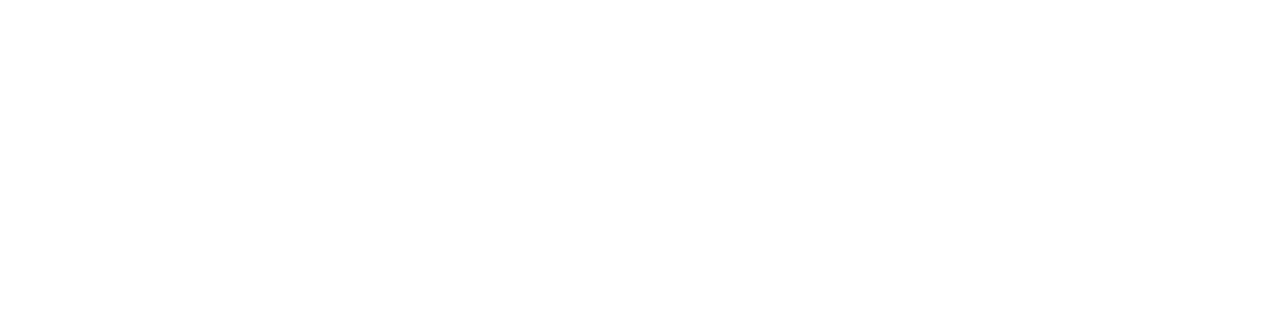
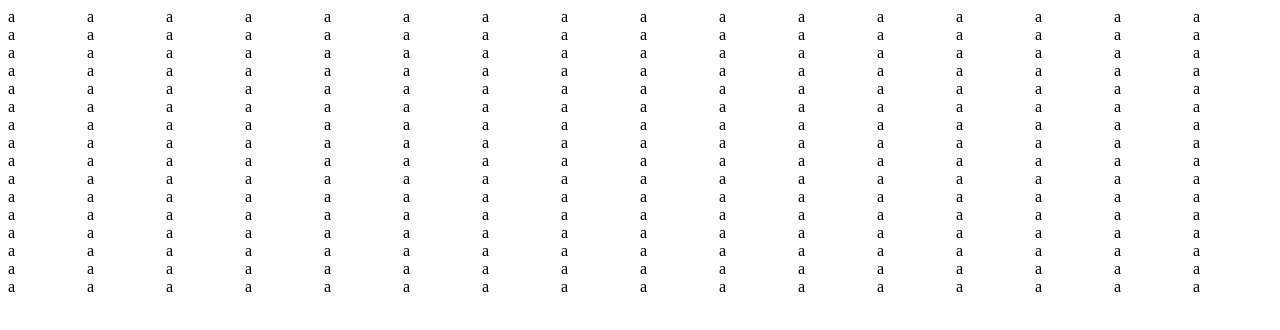
Before and after one commit to ochoav/EtchASketch, a plain HTML site: page index.html in a window 1280 px wide. Drawn offline with Linux system fonts and the light colour scheme.

Commit message:
Set up 16x16 grid

```diff
--- a/index.html
+++ b/index.html
@@ -4,10 +4,11 @@
     <meta charset="UTF-8">
     <meta http-equiv="X-UA-Compatible" content="IE=edge">
     <meta name="viewport" content="width=device-width, initial-scale=1.0">
+    <link rel="stylesheet" href="styles/styles.css">
     <script src="scripts/main.js" defer></script>
     <title>Etch-A-Sketch</title>
 </head>
 <body>
-
+    <div class="grid-container"></div>
 </body>
 </html>
--- a/scripts/main.js
+++ b/scripts/main.js
@@ -0,0 +1,13 @@
+function initDivs(n) {
+    const container = document.querySelector('div');
+
+    for (let i = 0; i < n; i++) {
+        const div = document.createElement('div');
+        //div.style = 'width: 50px; height: 50px; text-align: center;'
+        //For visual purposes during testing
+        div.textContent = 'a';
+        container.appendChild(div);
+    }
+}
+
+initDivs(16*16);
--- /dev/null
+++ b/styles/styles.css
@@ -0,0 +1,5 @@
+.grid-container {
+    display: grid;
+    grid-template-columns: repeat(16, 1fr);
+    /* grid-auto-rows: 50px; */
+}
```
